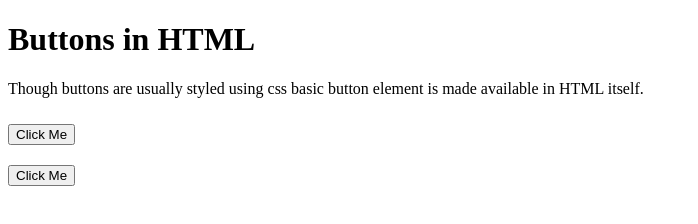
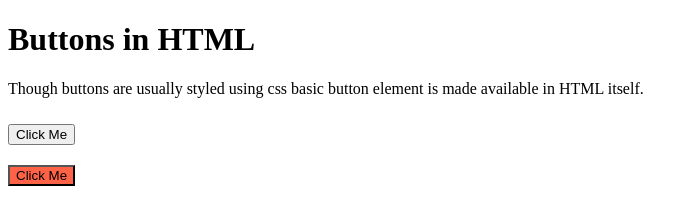
Before and after one commit to arjunultra/ineuron-FSJS2, a plain HTML site: page button.html in a window 1280 px wide. Shown: the whole page, without its empty margins (0-698 px from the left). Drawn offline with Linux system fonts and the light colour scheme.

Commit message:
button-styled

```diff
--- a/button.html
+++ b/button.html
@@ -14,6 +14,6 @@
     </p>
     <h2><button type="button">Click Me</button></h2>
     <!-- These buttons are used along with forms to submit to the backend link -->
-    <button type="submit">Click Me</button>
+    <button style="background-color: tomato" type="submit">Click Me</button>
   </body>
 </html>
```
